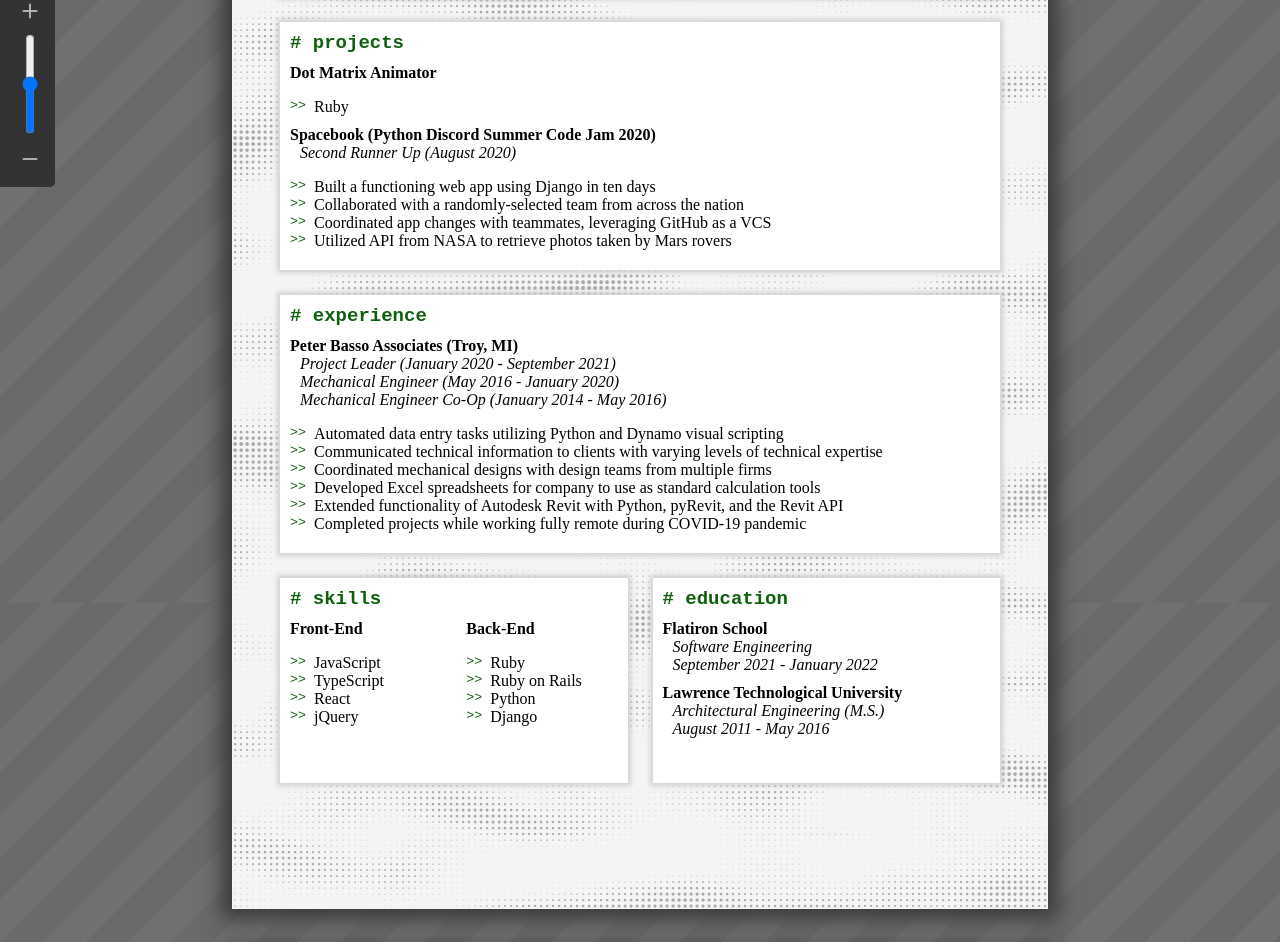
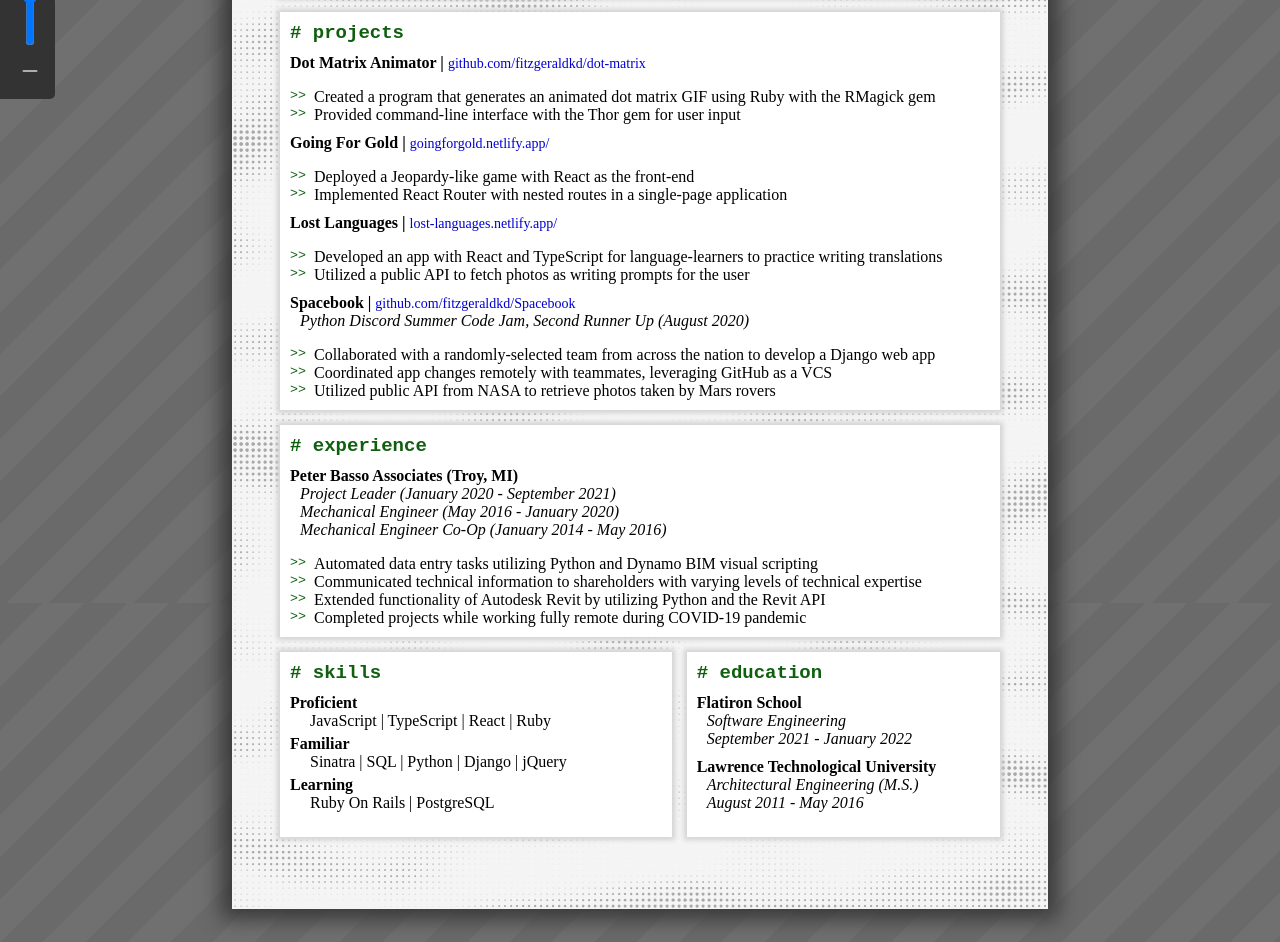
Before and after one commit to fitzgeraldkd/resume-viewer, a website: page index.html in a window 1280 px wide. Shown: the part 197-1139 px from the top of the page. Drawn offline with nearby package versions, Linux system fonts and the light colour scheme; a web font is replaced by a local one.

Commit message:
Update resume

```diff
--- a/index.html
+++ b/index.html
@@ -13,17 +13,18 @@
     </head>
     <body>
         <div class="controls">
-            <div class="control-container">
+            <!-- <div class="control-container">
                 <div id="control-prevpage" class="control-icon"><i class="bi bi-arrow-up-square"></i></div>
             </div>
             <div class="control-container">
                 <div id="control-nextpage" class="control-icon"><i class="bi bi-arrow-down-square"></i></div>
-            </div>
+            </div> -->
             <div class="control-container">
                 <div id="control-zoomfit" class="control-icon control-zoomfit"><i class="bi bi-fullscreen"></i></div>
             </div>
             <div class="control-container">
-                <div id="control-zoomin" class="control-icon control-zoomin"><i class="bi bi-plus"></i></div>
+                <div class="control-icon control-zoomin mobile-hide"><i class="bi bi-plus"></i></div>
+                <div class="control-icon control-zoomout mobile-show"><i class="bi bi-dash"></i></div>
             </div>
             <div class="control-zoomslider-container">
                 <div class="control-zoomslider-subcontainer">
@@ -31,7 +32,8 @@
                 </div>
             </div>
             <div class="control-container">
-                <div id="control-zoomout" class="control-icon control-zoomout"><i class="bi bi-dash"></i></div>
+                <div class="control-icon control-zoomout mobile-hide"><i class="bi bi-dash"></i></div>
+                <div class="control-icon control-zoomin mobile-show"><i class="bi bi-plus"></i></div>
             </div>
         </div>
         <div class="sceen"></div>
@@ -42,7 +44,7 @@
                         <div class="title">&nbsp;Kenneth D. Fitzgerald&nbsp;</div>
                         <div class="contact">
                             <span><i class="bi bi-envelope-fill"></i> <a href="mailto:fitzgeraldkd@gmail.com">fitzgeraldkd@gmail.com</a></span> |
-                            <span><i class="bi bi-telephone-fill"></i> Phone Number</span> |
+                            <span><i class="bi bi-telephone-fill"></i> 248.270.7920</span> |
                             <span><i class="bi bi-pin-map-fill"></i> Warren, MI</span>
                             <br>
                             <span><i class="bi bi-house-fill"></i> <a href="http://www.kdfitz.com" target="_blank">kdfitz.com</a></span> |
@@ -61,21 +63,60 @@
                             <div class="section-header"># projects</div>
 
                             <div class="section-item">
-                                <div class="section-item-title">Dot Matrix Animator</div>
+                                <div class="section-item-title">
+                                    Dot Matrix Animator |
+                                    <span class="section-item-link">
+                                        <a href="https://github.com/fitzgeraldkd/dot-matrix" target="_blank">github.com/fitzgeraldkd/dot-matrix</a>
+                                    </span>
+                                </div>
                                 <!-- <div class="section-item-subtitle"></div> -->
                                 <ul>
-                                    <li>Ruby</li>
+                                    <li>Created a program that generates an animated dot matrix GIF using Ruby with the RMagick gem</li>
+                                    <li>Provided command-line interface with the Thor gem for user input</li>
                                 </ul>
                             </div>
 
                             <div class="section-item">
-                                <div class="section-item-title">Spacebook (Python Discord Summer Code Jam 2020)</div>
-                                <div class="section-item-subtitle">Second Runner Up (August 2020)</div>
+                                <div class="section-item-title">
+                                    Going For Gold |
+                                    <span class="section-item-link">
+                                        <a href="https://goingforgold.netlify.app/" target="_blank">goingforgold.netlify.app/</a>
+                                    </span>
+                                </div>
+                                <!-- <div class="section-item-subtitle">Flatiron School (October 2021)</div> -->
                                 <ul>
-                                    <li>Built a functioning web app using Django in ten days</li>
-                                    <li>Collaborated with a randomly-selected team from across the nation</li>
-                                    <li>Coordinated app changes with teammates, leveraging GitHub as a VCS</li>
-                                    <li>Utilized API from NASA to retrieve photos taken by Mars rovers</li>
+                                    <li>Deployed a Jeopardy-like game with React as the front-end</li>
+                                    <li>Implemented React Router with nested routes in a single-page application</li>
+                                </ul>
+                            </div>
+
+                            <div class="section-item">
+                                <div class="section-item-title">
+                                    Lost Languages |
+                                    <span class="section-item-link">
+                                        <a href="https://lost-languages.netlify.app/" target="_blank">lost-languages.netlify.app/</a>
+                                    </span>
+                                </div>
+                                <!-- <div class="section-item-subtitle">Flatiron School (October 2021)</div> -->
+                                <ul>
+                                    <li>Developed an app with React and TypeScript for language-learners to practice writing translations</li>
+                                    <li>Utilized a public API to fetch photos as writing prompts for the user</li>
+                                </ul>
+                            </div>
+
+                            <div class="section-item">
+                                <div class="section-item-title">
+                                    Spacebook |
+                                    <span class="section-item-link">
+                                        <a href="https://github.com/fitzgeraldkd/Spacebook" target="_blank">github.com/fitzgeraldkd/Spacebook</a>
+                                    </span>
+                                </div>
+                                <div class="section-item-subtitle">Python Discord Summer Code Jam, Second Runner Up (August 2020)</div>
+                                <ul>
+                                    <!-- <li>Built a functioning web app using Django in ten days</li> -->
+                                    <li>Collaborated with a randomly-selected team from across the nation to develop a Django web app</li>
+                                    <li>Coordinated app changes remotely with teammates, leveraging GitHub as a VCS</li>
+                                    <li>Utilized public API from NASA to retrieve photos taken by Mars rovers</li>
                                 </ul>
                             </div>
 
@@ -89,48 +130,61 @@
                                 <div class="section-item-subtitle">Mechanical Engineer (May 2016 - January 2020)</div>
                                 <div class="section-item-subtitle">Mechanical Engineer Co-Op (January 2014 - May 2016)</div>
                                 <ul>
-                                    <li>Automated data entry tasks utilizing Python and Dynamo visual scripting</li>
-                                    <li>Communicated technical information to clients with varying levels of technical expertise</li>
-                                    <li>Coordinated mechanical designs with design teams from multiple firms</li>
-                                    <li>Developed Excel spreadsheets for company to use as standard calculation tools</li>
-                                    <li>Extended functionality of Autodesk Revit with Python, pyRevit, and the Revit API</li>
+                                    <li>Automated data entry tasks utilizing Python and Dynamo BIM visual scripting</li>
+                                    <li>Communicated technical information to shareholders with varying levels of technical expertise</li>
+                                    <!-- <li>Coordinated mechanical designs with design teams from multiple firms</li> -->
+                                    <!-- <li>Developed Excel spreadsheets for company to use as standard calculation tools</li> -->
+                                    <li>Extended functionality of Autodesk Revit by utilizing Python and the Revit API</li>
                                     <li>Completed projects while working fully remote during COVID-19 pandemic</li>
                                 </ul>
                             </div>
                         </div>
 
                         <div class="column-container">
-                            <div class='page-leftcolumn'>
+                            <div class='column'>
                                 <div id="skills" class="section">
                                     <div class="section-header"># skills</div>
+                                    <div class="section-item-title">Proficient</div>
+                                    <span class="indent">JavaScript | TypeScript | React | Ruby</span>
+                                    <!-- <br /><br /> -->
+                                    <div class="section-item-title" style="margin-top: 5px;">Familiar</div>
+                                    <span class="indent">Sinatra | SQL | Python | Django | jQuery</span>
+                                    <!-- <br /><br /> -->
+                                    <div class="section-item-title" style="margin-top: 5px;">Learning</div>
+                                    <span class="indent">Ruby On Rails | PostgreSQL</span>
 
-                                    <div class="column-container">
-                                        <div class="page-leftcolumn">
+                                    <!-- <div class="section-item-title">Front-End</div>
+                                    JavaScript | TypeScript | React
+                                    <br /><br />
+                                    <div class="section-item-title">Back-End</div>
+                                    Ruby | Python | Django -->
+
+                                    <!-- <div class="column-container">
+                                        <div class="column">
                                             <div class="section-item">
                                                 <div class="section-item-title">Front-End</div>
+                                                JavaScript | TypeScript | React
                                                 <ul>
                                                     <li>JavaScript</li>
                                                     <li>TypeScript</li>
                                                     <li>React</li>
-                                                    <li>jQuery</li>
                                                 </ul>
                                             </div>
                                         </div>
-                                        <div class="page-rightcolumn">
+                                        <div class="column">
                                             <div class="section-item">
                                                 <div class="section-item-title">Back-End</div>
                                                 <ul>
                                                     <li>Ruby</li>
-                                                    <li>Ruby on Rails</li>
                                                     <li>Python</li>
                                                     <li>Django</li>
                                                 </ul>
                                             </div>
                                         </div>
-                                    </div>
+                                    </div> -->
                                 </div>
                             </div>
-                            <div class='page-rightcolumn'>
+                            <div class='column' style="flex: 0.8;">
                                 <div id="education" class="section">
                                     <div class="section-header"># education</div>
                                     <div class="section-item">
@@ -154,11 +208,7 @@
                     </div>
                 </div>
             </div>
-            <div class="page">
-                <div class="page-content">
-                    <h1>Page 2</h1>
-                </div>
-            </div>
+
         </div>
 
         <script src="./node_modules/jquery/dist/jquery.js"></script>
--- a/style.css
+++ b/style.css
@@ -15,6 +15,7 @@
     --body-height: calc(var(--page-content-height) - var(--header-height) - var(--footer-height));
     --rightcolumn-width: calc(var(--pixels-per-inch) * 5);
     --leftcolumn-width: calc(var(--page-content-width) - var(--rightcolumn-width));
+    --section-margin: 15px;
 }
 
 body {
@@ -22,6 +23,15 @@ body {
     background-attachment: fixed;
     margin: 0;
     min-width: calc(var(--page-width) * var(--scale-factor) + 2 * var(--horizontal-margin));
+}
+
+a {
+    color: rgb(0, 0, 209);
+    text-decoration: none;
+}
+
+a:hover {
+    color:rgb(0, 0, 145);
 }
 
 .controls {
@@ -78,7 +88,7 @@ body {
 .page {
     width: calc(var(--page-width) * var(--scale-factor));
     height: calc(var(--page-height) * var(--scale-factor));
-    background-image: linear-gradient(rgba(240, 240, 240, 0.7), rgba(240, 240, 240, 0.7)), url("./background.gif");
+    background-image: linear-gradient(rgba(240, 240, 240, 0.7), rgba(240, 240, 240, 0.7)), url("./background.png");
     background-size: cover;
     background-color: white;
     box-sizing: border-box;
@@ -88,6 +98,10 @@ body {
     margin-bottom: var(--vertical-margin);
     overflow: hidden;
     box-shadow: 0 0 20px 10px #383838;
+}
+
+.page:last-of-type {
+    margin-bottom: 100px;
 }
 
 .page-content {
@@ -114,7 +128,7 @@ body {
     top: var(--header-height);
     left: 0;
     box-sizing: border-box;
-    margin-top: 25px;
+    margin-top: var(--section-margin);
 }
 
 .column-container {
@@ -129,6 +143,16 @@ body {
 
 .column-container div .section {
     height: 100%;
+}
+
+.column {
+    box-sizing: border-box;
+    padding-right: var(--section-margin);
+    flex: 1;
+}
+
+.column:last-child {
+    padding-right: 0
 }
 
 .page-leftcolumn {
@@ -149,7 +173,7 @@ body {
     /* position: absolute; */
     /* top: var(--header-height); */
     /* right: 0; */
-    padding-left: 25px;
+    padding-left: var(--section-margin);
     box-sizing: border-box;
     flex: 0.5;
     /* display: inline-block; */
@@ -178,7 +202,7 @@ body {
 }
 
 .section {
-    margin-bottom: 25px;
+    margin-bottom: var(--section-margin);
     /* border-right-style: solid;
     border-bottom-style: solid;
     border-width: 1px;
@@ -202,6 +226,10 @@ body {
     margin-bottom: 10px;
 }
 
+.section-item:last-child {
+    margin-bottom: 0;
+}
+
 .section-item-title {
     font-weight: bold;
 }
@@ -209,6 +237,11 @@ body {
 .section-item-subtitle {
     font-style: italic;
     padding-left: 10px;
+}
+
+.section-item-link {
+    font-size: 14px;
+    font-weight: initial;
 }
 
 .divider {
@@ -240,7 +273,23 @@ li::before {
     padding-top: 1pt;
 }
 
+.indent {
+    margin-left: 20px;
+}
+
+.mobile-show {
+    display: none;
+}
+
 @media only screen and (max-width: 768px) {
+    .mobile-show {
+        display: initial;
+    }
+
+    .mobile-hide {
+        display: none;
+    }
+
     .controls {
         width: 100%;
         height: 55px;
@@ -286,8 +335,8 @@ li::before {
         box-shadow: initial;
     }
 
-    a {
+    /* a {
         color: black;
         text-decoration: none;
-    }
+    } */
 }
```
Also changed, not shown: README.md (added), background.gif (deleted), background.png (added), 1 other file.
